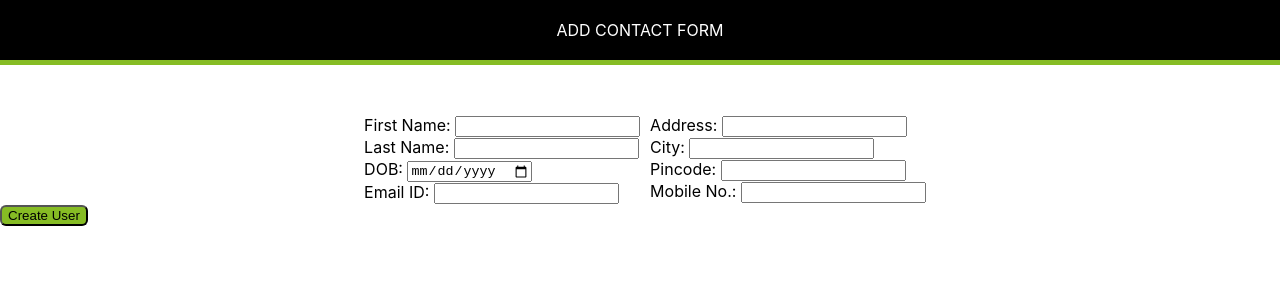
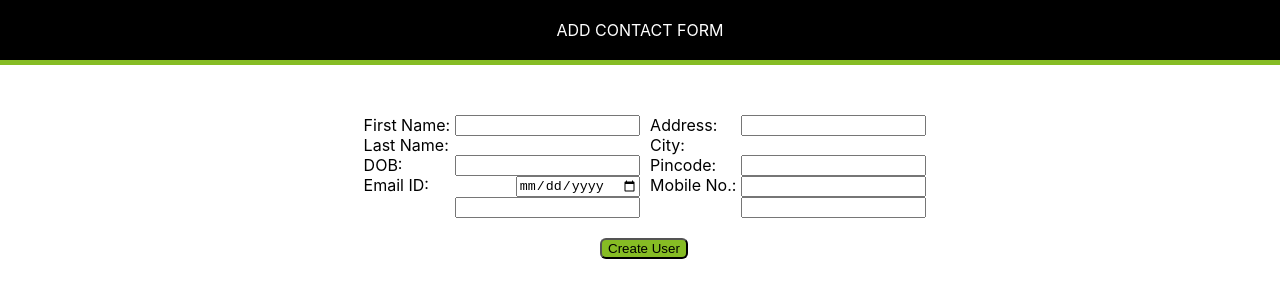
Before and after one commit to modak-saundarya/ContactManagementSystem-NFJF, a React (Create React App) app in the folder Client/: page /add in a window 1280 px wide. Shown: the top 300 px of the page. Built offline with nearby package versions, Linux system fonts and the light colour scheme.

Commit message:
changes on client side

```diff
--- a/Client/src/AddContact.js
+++ b/Client/src/AddContact.js
@@ -16,7 +16,7 @@ function AddContact(){
     let submit = async(e) => {
       e.preventDefault();
       console.warn({firstName,email,mobileNo});
-      let data = {firstName,lastName,email,mobileNo}
+      let data = {firstName,lastName,date,email,address,mobileNo,city,pincode,mobileNo}
 
       let result= await fetch("http://localhost:4000/create",{
         method:'POST',
@@ -52,8 +52,8 @@ function AddContact(){
         <section class="right-side">
           Address: <input type="text" value={address} onChange={(e) => setAddress(e.target.value)}/><br/>
           City: <input type="text" value={city} onChange={(e) => setCity(e.target.value)}/><br/>
-          Pincode: <input type="number" value={pincode} onChange={(e) => setPincode(e.target.value)}/><br/>
-          Mobile No.: <input type="number" value={mobileNo} onChange={(e) => setMobileNo(e.target.value)}/><br/>
+          Pincode: <input type="text" value={pincode} onChange={(e) => setPincode(e.target.value)}/><br/>
+          Mobile No.: <input type="text" value={mobileNo} onChange={(e) => setMobileNo(e.target.value)}/><br/>
         </section>
         </div>
         <div class="btn">
--- a/Client/src/App.js
+++ b/Client/src/App.js
@@ -17,7 +17,7 @@ function App() {
         <ul class="nav-ul">
           <li><Link to="/add">Add Contact</Link> </li>
           <li><Link to="/edit">Edit Contact</Link> </li>
-          <li><Link to="/table">Search Contact </Link> </li>
+          <li><Link to="/table">Contact List </Link> </li>
 
 
         </ul>
--- a/Client/src/styles.css
+++ b/Client/src/styles.css
@@ -23,6 +23,10 @@ header{
 .form-data{
     display:flex;
     justify-content: center;
+}
+.form-data input{
+    float: right;
+    margin-left: 5px;
 }
 
 /* Left form section......................... */
@@ -52,7 +56,8 @@ header{
     border-radius: 6px;
     display:inline;
     justify-content: center;
-    margin:0;
+    margin-top: 20px;
+    margin-left: 600px;
 
 
 
```
